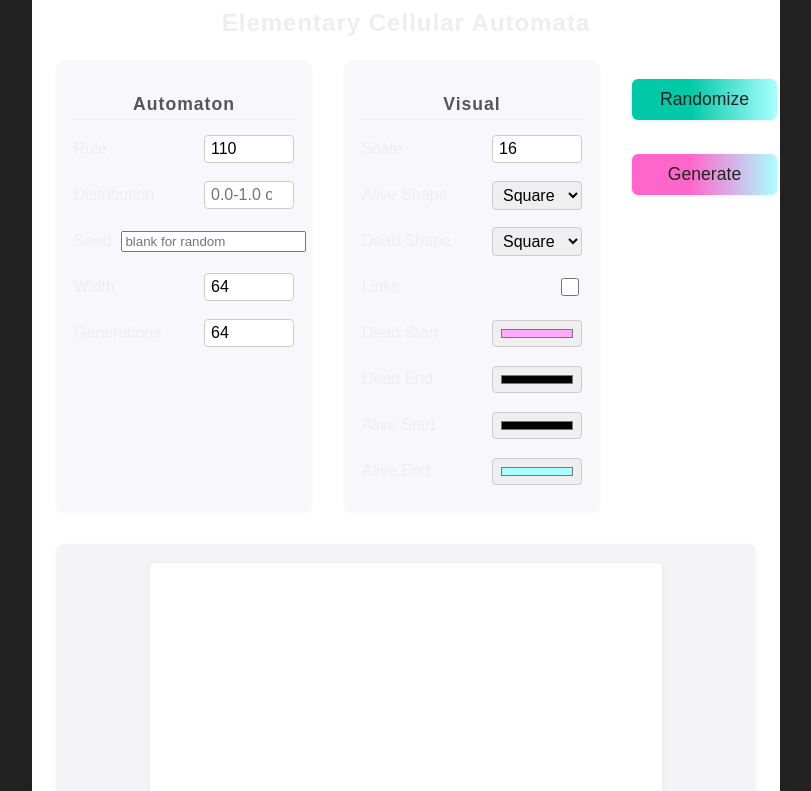
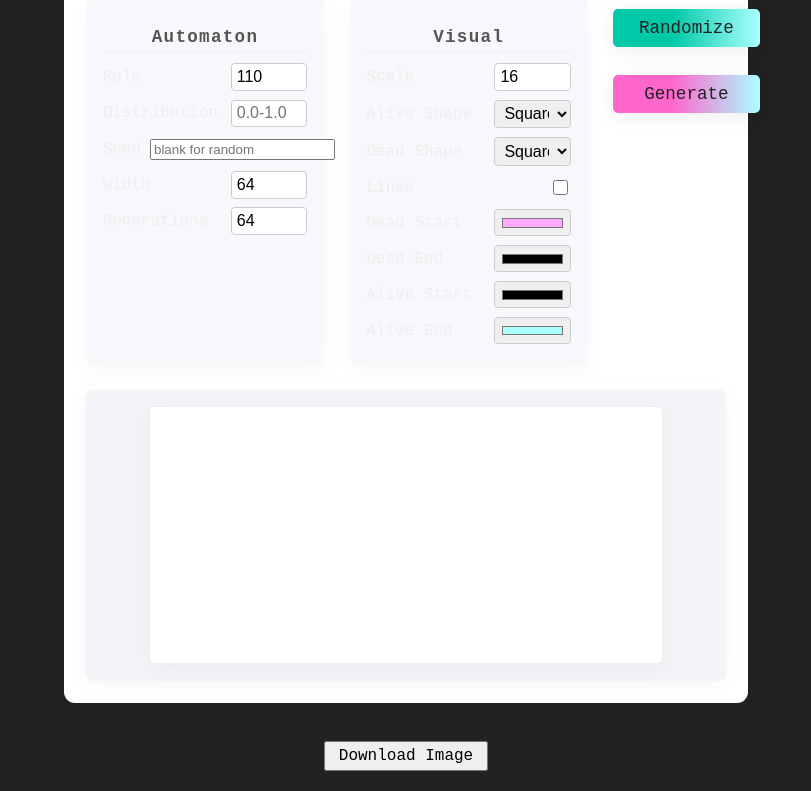
Before and after one commit to matdombrock/ecars, a plain HTML site: page webui/index.html in a window 1280 px wide. Shown: the part 137-928 px from the top of the page, without its empty margins (234-1045 px from the left). Drawn offline with Linux system fonts and the light colour scheme; a web font is replaced by a local one.

Commit message:
cleanup css

```diff
--- a/webui/style.css
+++ b/webui/style.css
@@ -1,55 +1,61 @@
+@font-face {
+  font-family: 'Agave';
+  src: url('/AgaveNerdFontPropo-Regular.ttf') format('truetype');
+  font-weight: normal;
+  font-style: normal;
+}
+
+/* Main layout */
 body {
-  background: #f7f7fa;
-  font-family: 'Segoe UI', Arial, sans-serif;
-  margin: 0;
+  font-family: 'Agave', monospace;
+  background: #222;
+  margin: 2vw;
   padding: 0;
-  color: #222;
+  color: #eee;
 }
 
 .container {
-  max-width: 700px;
-  margin: 32px auto;
+  max-width: 50vw;
+  margin: 2vw auto;
   background: #fff;
-  border-radius: 12px;
-  box-shadow: 0 2px 12px rgba(0, 0, 0, 0.07);
-  padding: 32px 24px 24px 24px;
+  border-radius: 0.85vw;
+  box-shadow: 0 0.3vw 2vw rgba(0, 0, 0, 0.07);
+  padding: 0 1.7vw 1.7vw 1.7vw;
+}
+
+h1,
+h2 {
+  text-align: center;
+  margin-bottom: 1.7vw;
+  letter-spacing: 0.1vw;
 }
 
 h1 {
-  text-align: center;
-  margin-bottom: 24px;
-  font-size: 2rem;
-  letter-spacing: 1px;
-}
-
-h2 {
-  text-align: center;
-  margin-bottom: 24px;
-  letter-spacing: 1px;
+  font-size: 4vmin;
 }
 
 form#params {
   display: flex;
   flex-direction: row;
-  gap: 32px;
+  gap: 2vw;
   justify-content: space-between;
-  margin-bottom: 32px;
+  margin-bottom: 2vw;
 }
 
 .form-section {
-  flex: 1 1 320px;
-  min-width: 220px;
+  flex: 1 1 23vw;
+  min-width: 16vw;
   background: #f8f8fc;
-  border-radius: 8px;
-  padding: 18px 18px 12px 18px;
-  box-shadow: 0 1px 4px rgba(0, 0, 0, 0.03);
+  border-radius: 0.6vw;
+  padding: 1.3vw 1.3vw 0.85vw 1.3vw;
+  box-shadow: 0 0.7vw 1.7vw rgba(0, 0, 0, 0.03);
   margin-bottom: 0;
 }
 
 @media (max-width: 700px) {
   form#params {
     flex-direction: column;
-    gap: 18px;
+    gap: 1vw;
   }
 
   .form-section {
@@ -59,55 +65,56 @@
   }
 }
 
-
 .form-section h2 {
-  font-size: 1.1rem;
-  margin-bottom: 12px;
+  font-size: 2.2vmin;
+  margin-bottom: 0.85vw;
   color: #555;
-  border-bottom: 1px solid #eee;
-  padding-bottom: 4px;
+  border-bottom: 0.1vw solid #eee;
+  padding-bottom: 0.3vw;
 }
 
 .form-row {
   display: flex;
   align-items: center;
-  margin-bottom: 12px;
-  gap: 10px;
+  margin-bottom: 0.7vw;
+  gap: 0.7vw;
 }
 
 .form-row label {
-  flex: 1 1 120px;
-  font-size: 1rem;
+  flex: 1 1 8vw;
+  font-size: 2vmin;
+  display: block;
+  margin: 0.3vw 0;
 }
 
 .form-row input[type="number"],
 .form-row select,
 .form-row input[type="color"] {
-  flex: 0 0 90px;
-  max-width: 90px;
-  min-width: 60px;
-  padding: 4px 6px;
-  border: 1px solid #ccc;
-  border-radius: 4px;
-  font-size: 1rem;
+  flex: 0 0 6vw;
+  max-width: 6vw;
+  min-width: 4vw;
+  padding: 0.3vw 0.4vw;
+  border: 0.1vw solid #ccc;
+  border-radius: 0.3vw;
+  font-size: 2vmin;
   box-sizing: border-box;
 }
 
 .form-row input[type="checkbox"] {
-  width: 18px;
-  height: 18px;
+  width: 1.2vw;
+  height: 1.2vw;
 }
 
 button[type="submit"] {
   background: linear-gradient(90deg, #ff66cc 40%, #aaffff 100%);
   color: #222;
   border: none;
-  border-radius: 6px;
-  padding: 10px 28px;
-  font-size: 1.1rem;
+  border-radius: 0.4vw;
+  padding: 0.7vw 2vw;
+  font-size: 2.2vmin;
   font-weight: 500;
   cursor: pointer;
-  box-shadow: 0 1px 4px rgba(0, 0, 0, 0.07);
+  box-shadow: 0 0.3vw 1.7vw rgba(0, 0, 0, 0.07);
   transition: background 0.2s;
 }
 
@@ -115,19 +122,17 @@
   background: linear-gradient(90deg, #ff66cc 20%, #ffaaff 100%);
 }
 
-
-
 .randomize-btn {
   background: linear-gradient(90deg, #00c9a7 40%, #aaffff 100%);
   color: #222;
   border: none;
-  border-radius: 6px;
-  padding: 10px 28px;
-  font-size: 1.1rem;
+  border-radius: 0.4vw;
+  padding: 0.7vw 2vw;
+  font-size: 2.2vmin;
   font-weight: 500;
   cursor: pointer;
-  margin-bottom: 8px;
-  box-shadow: 0 1px 4px rgba(0, 0, 0, 0.07);
+  margin-bottom: 0.6vw;
+  box-shadow: 0 0.3vw 1.7vw rgba(0, 0, 0, 0.07);
   transition: background 0.2s;
 }
 
@@ -138,7 +143,7 @@
 .button-row {
   display: flex;
   flex-direction: column;
-  gap: 8px;
+  gap: 0.6vw;
 }
 
 .button-row button {
@@ -146,11 +151,10 @@
   display: block;
 }
 
-
 #generating {
   display: none;
   text-align: center;
-  font-size: 1.2rem;
+  font-size: 2.2vmin;
   color: #555;
   position: fixed;
   /* top: 50%; */
@@ -159,10 +163,10 @@
   transform: translate(-50%, 0%);
   background: rgba(255, 255, 255, 0.9);
   width: 100%;
-  padding-top: 5rem;
-  padding-bottom: 5rem;
-  border-radius: 8px;
-  box-shadow: 0 2px 12px rgba(0, 0, 0, 0.1);
+  padding-top: 4vw;
+  padding-bottom: 4vw;
+  border-radius: 0.6vw;
+  box-shadow: 0 0.3vw 2vw rgba(0, 0, 0, 0.1);
   z-index: 10;
 }
 
@@ -176,44 +180,33 @@
   justify-content: center;
   align-items: center;
   background: #f3f3f8;
-  border-radius: 8px;
-  padding: 18px;
-  box-shadow: 0 1px 4px rgba(0, 0, 0, 0.04);
+  border-radius: 0.6vw;
+  padding: 1.3vw;
+  box-shadow: 0 0.3vw 1.7vw rgba(0, 0, 0, 0.04);
 }
 
 canvas#output {
   background: #fff;
-  border: 1px solid #eee;
-  border-radius: 6px;
-  box-shadow: 0 1px 4px rgba(0, 0, 0, 0.04);
+  border: 0.1vw solid #eee;
+  border-radius: 0.4vw;
+  box-shadow: 0 0.3vw 1.7vw rgba(0, 0, 0, 0.04);
   max-width: 100%;
   height: auto;
   display: block;
 }
 
-body {
-  font-family: sans-serif;
-  margin: 2em;
-  background: #222;
-  color: #eee;
-}
-
 form {
-  margin-bottom: 1em;
+  margin-bottom: 1vw;
 }
 
 canvas {
-  border: 1px solid #888;
+  border: 0.2vw solid #888;
   background: #111;
 }
 
-label {
-  display: block;
-  margin: 0.5em 0;
+button {
+  margin-top: 1vw;
+  padding: 0.3vw 1vw;
+  font-size: 2vmin;
+  font-family: 'Agave', monospace;
 }
-
-button {
-  margin-top: 1em;
-  padding: 0.5em 1em;
-  font-size: 1em;
-}
```
Also changed, not shown: 1 other file.
